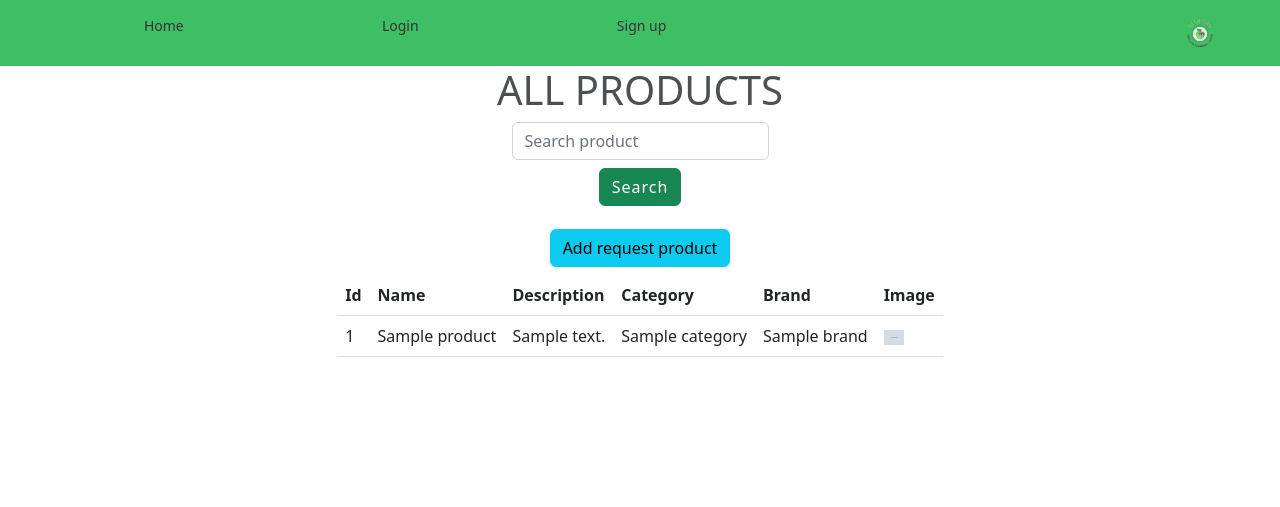
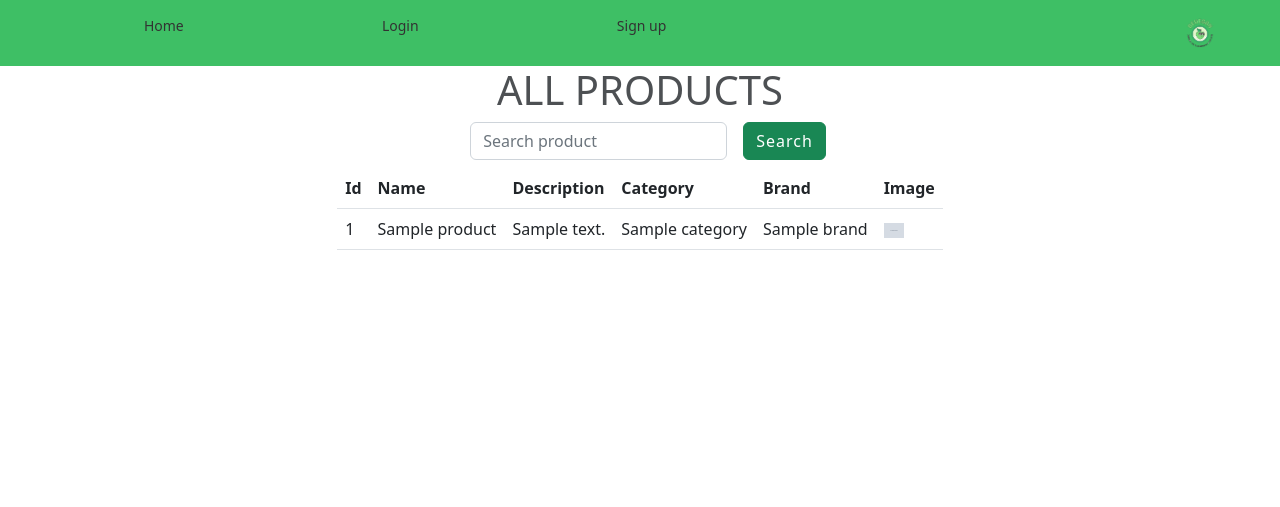
Before and after one commit to francosbenitez/bevegan, a Django app: page /products/all in a window 1280 px wide. Shown: the top 507 px of the page. Run offline with Django 4.2, Linux system fonts and the light colour scheme; tables that the repository leaves empty hold one stand-in row (values such as "Sample post"); grey boxes marked "Sample" are stand-in pictures; some libraries are stand-ins or nearby versions.

Commit message:
add new product link into the navbar and styles fixes

```diff
--- a/templates/header.html
+++ b/templates/header.html
@@ -5,6 +5,9 @@
             <a href="/">Home</a>
         </li>
         {% if user.is_authenticated %}
+        <li class="nav_item" >
+            <a href="/products/add">Add new product</a>
+        </li>
         <li class="nav_item" >
             <a href="/accounts/logout">Logout</a>
         </li>
--- a/templates/products/all_products.html
+++ b/templates/products/all_products.html
@@ -3,8 +3,8 @@
 
     <div class='main_container'>
         <h1>ALL PRODUCTS</h1>
-        <form action="{% url 'search' %}" class="form-inline" method="get">
-        <div class="form-group mx-sm-3 mb-2">
+        <form action="{% url 'search' %}" class="form-inline flex-row" method="get">
+        <div class="form-group mx-sm-3 mb-2 ">
           <label for="" class="sr-only">search</label>
           <input
             name="search"
@@ -17,11 +17,6 @@
         <button type="submit" class="btn btn-success mb-2">
           Search
         </button>
-        {% if user %}
-            <a href="{% url 'add_request' %}" class="btn btn-info mb-2">
-                Add request product
-            </a>
-        {% endif %}
       </form>
       <div class="table-responsive  ">
         <table class="table table-hover">
```
